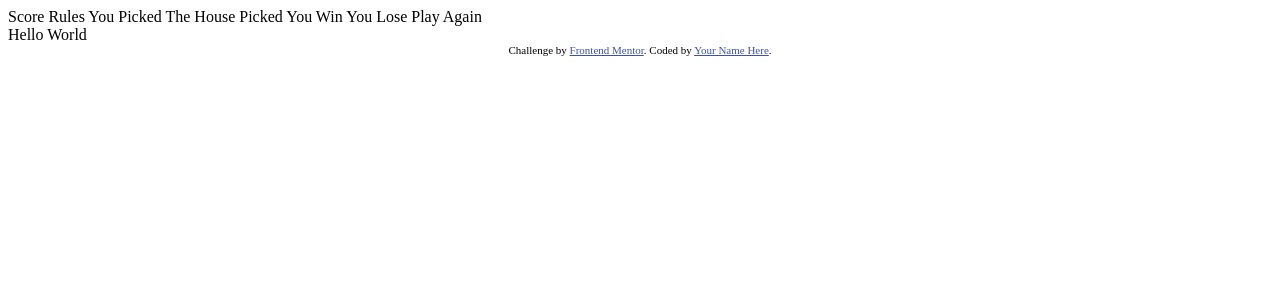
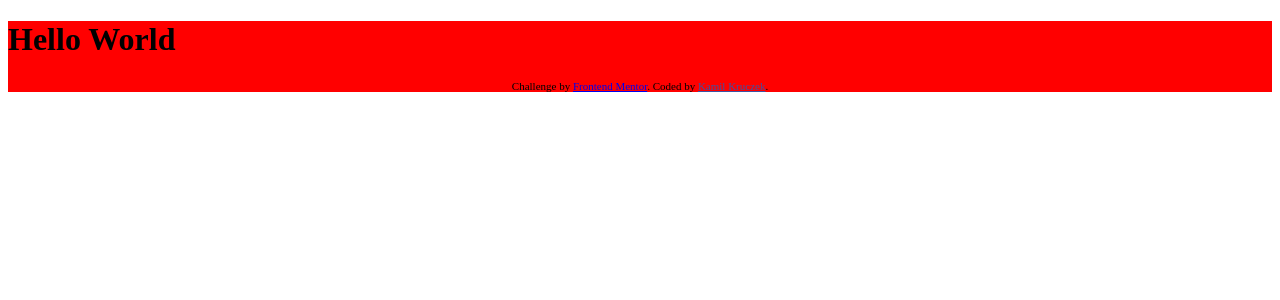
Before and after one commit to mmaer/rock-paper-scissors, a React app: page / in a window 1280 px wide. Shown: the top 300 px of the page. Built offline with nearby package versions, Linux system fonts and the light colour scheme.

Commit message:
Added handling scss and created Footer component.

```diff
--- a/index.html
+++ b/index.html
@@ -4,28 +4,8 @@
   <meta charset="UTF-8">
   <meta name="viewport" content="width=device-width, initial-scale=1.0"> <!-- displays site properly based on user's device -->
   <title>Frontend Mentor | Rock, Paper, Scissors</title>
-  <!-- Feel free to remove these styles or customise in your own stylesheet 👍 -->
-  <style>
-    .attribution { font-size: 11px; text-align: center; }
-    .attribution a { color: hsl(228, 45%, 44%); }
-  </style>
 </head>
 <body>
-    Score
-    Rules
-
-    You Picked
-    The House Picked
-
-    You Win
-    You Lose
-
-    Play Again
-
   <div id="main"></div>
-  <div class="attribution">
-    Challenge by <a href="https://www.frontendmentor.io?ref=challenge" target="_blank">Frontend Mentor</a>.
-    Coded by <a href="#">Your Name Here</a>.
-  </div>
 </body>
 </html>
--- a/package.json
+++ b/package.json
@@ -16,9 +16,13 @@
     "@babel/preset-react": "^7.9.4",
     "babel-loader": "^8.1.0",
     "clean-webpack-plugin": "^3.0.0",
+    "css-loader": "^3.5.2",
     "express": "^4.17.1",
     "file-loader": "^6.0.0",
     "html-webpack-plugin": "^4.2.0",
+    "sass": "^1.26.3",
+    "sass-loader": "^8.0.2",
+    "style-loader": "^1.1.4",
     "webpack": "^5.0.0-beta.14",
     "webpack-cli": "^3.3.11",
     "webpack-dev-middleware": "^3.7.2"
--- /dev/null
+++ b/src/App.js
@@ -0,0 +1,14 @@
+import React from 'react';
+
+import Footer from './components/Footer';
+
+import './app.scss';
+
+const App = () => (
+  <div className="app">
+    <h1>Hello World</h1>
+    <Footer />
+  </div>
+);
+
+export default App;
--- /dev/null
+++ b/src/app.scss
@@ -0,0 +1,4 @@
+
+.app {
+  background-color: red;
+}
--- /dev/null
+++ b/src/components/Footer/Footer.js
@@ -0,0 +1,12 @@
+import React from 'react';
+
+import './footer.scss';
+
+const Footer = () => (
+  <div className="footer">
+    Challenge by <a href="https://www.frontendmentor.io?ref=challenge" target="_blank">Frontend Mentor</a>.
+    Coded by <a className="footer__link" href="https://github.com/mmaer">Kamil Kruczek</a>.
+  </div>
+);
+
+export default Footer;
--- /dev/null
+++ b/src/components/Footer/footer.scss
@@ -0,0 +1,8 @@
+.footer {
+  font-size: 11px;
+  text-align: center;
+
+  &__link {
+    color: hsl(228, 45%, 44%);
+  }
+}
--- /dev/null
+++ b/src/components/Footer/index.js
@@ -0,0 +1 @@
+export { default } from './Footer.js';
--- a/src/index.js
+++ b/src/index.js
@@ -1,4 +1,6 @@
 import React from 'react';
 import ReactDom from 'react-dom';
 
-ReactDom.render(<div>Hello World</div>, document.getElementById('main'));
+import App from './App';
+
+ReactDom.render(<App />, document.getElementById('main'));
--- a/webpack.config.dev.js
+++ b/webpack.config.dev.js
@@ -31,6 +31,14 @@ module.exports = {
         }
       },
       {
+        test: /\.s[ac]ss$/i,
+        use: [
+          'style-loader',
+          'css-loader',
+          'sass-loader',
+        ]
+      },
+      {
         test: /\.(png|svg|jpg|gif)$/,
         use: [
           'file-loader',
```
Also changed, not shown: 1 other file (tests, documents, lock files or other folders).
